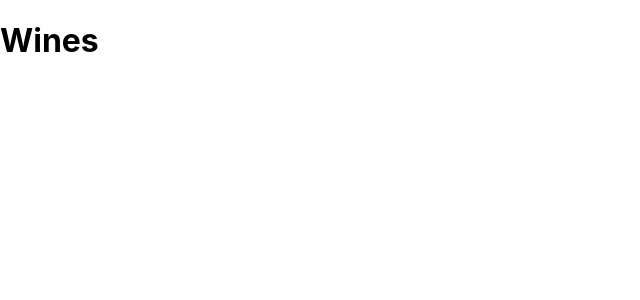
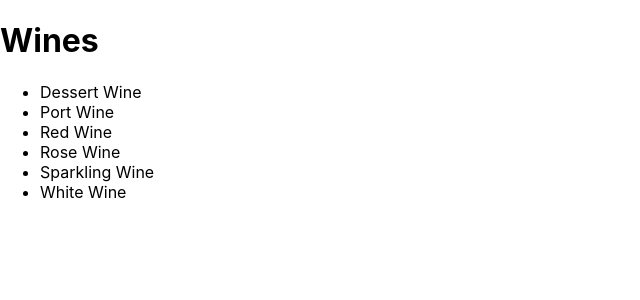
Before and after one commit to jiseung-kang/wine.vercel.com, a Next.js app: page /wines in a window 1280 px wide. Shown: the top 300 px of the page, without its empty margins (0-640 px from the left). Built offline with nearby package versions, Linux system fonts and the light colour scheme.

Commit message:
♻️  Refactoring Components

```diff
--- a/src/pages/wines/dessert.tsx
+++ b/src/pages/wines/dessert.tsx
@@ -15,7 +15,7 @@ const DessertWinePage: NextPage = () => {
 			<h1>Wine</h1>
 			<main>
 				{data.map((wineData: Wine) => {
-					return <WineCard key={`dessert-wine-list-${wineData.id}`} wineData={wineData} />;
+					return <WineCard key={`${name}-wine-list-${wineData.id}`} wineData={wineData} />;
 				})}
 			</main>
 		</div>
--- a/src/pages/wines/index.tsx
+++ b/src/pages/wines/index.tsx
@@ -4,6 +4,26 @@ const WinesPage: NextPage = () => {
 	return (
 		<div>
 			<h1>Wines</h1>
+			<ul>
+				<li>
+					<a href="wines/dessert">Dessert Wine</a>
+				</li>
+				<li>
+					<a href="wines/port">Port Wine</a>
+				</li>
+				<li>
+					<a href="wines/reds">Red Wine</a>
+				</li>
+				<li>
+					<a href="wines/rose">Rose Wine</a>
+				</li>
+				<li>
+					<a href="wines/sparkling">Sparkling Wine</a>
+				</li>
+				<li>
+					<a href="wines/whites">White Wine</a>
+				</li>
+			</ul>
 		</div>
 	);
 };
--- a/src/pages/wines/port.tsx
+++ b/src/pages/wines/port.tsx
@@ -15,7 +15,7 @@ const PortWinePage: NextPage = () => {
 			<h1>Wine</h1>
 			<main>
 				{data.map((wineData: Wine) => {
-					return <WineCard key={`port-wine-list-${wineData.id}`} wineData={wineData} />;
+					return <WineCard key={`${name}-wine-list-${wineData.id}`} wineData={wineData} />;
 				})}
 			</main>
 		</div>
--- a/src/pages/wines/reds.tsx
+++ b/src/pages/wines/reds.tsx
@@ -15,7 +15,7 @@ const RedWinePage: NextPage = () => {
 			<h1>Wine</h1>
 			<main>
 				{data.map((wineData: Wine) => {
-					return <WineCard key={`red-wine-list-${wineData.id}`} wineData={wineData} />;
+					return <WineCard key={`${name}-wine-list-${wineData.id}`} wineData={wineData} />;
 				})}
 			</main>
 		</div>
--- a/src/pages/wines/rose.tsx
+++ b/src/pages/wines/rose.tsx
@@ -15,7 +15,7 @@ const RoseWinePage: NextPage = () => {
 			<h1>Wine</h1>
 			<main>
 				{data.map((wineData: Wine) => {
-					return <WineCard key={`rose-wine-list-${wineData.id}`} wineData={wineData} />;
+					return <WineCard key={`${name}-wine-list-${wineData.id}`} wineData={wineData} />;
 				})}
 			</main>
 		</div>
--- a/src/pages/wines/sparkling.tsx
+++ b/src/pages/wines/sparkling.tsx
@@ -15,7 +15,7 @@ const SparklingWinePage: NextPage = () => {
 			<h1>Wine</h1>
 			<main>
 				{data.map((wineData: Wine) => {
-					return <WineCard key={`sparkling-wine-list-${wineData.id}`} wineData={wineData} />;
+					return <WineCard key={`${name}-wine-list-${wineData.id}`} wineData={wineData} />;
 				})}
 			</main>
 		</div>
--- a/src/pages/wines/whites.tsx
+++ b/src/pages/wines/whites.tsx
@@ -15,7 +15,7 @@ const WhiteWinePage: NextPage = () => {
 			<h1>Wine</h1>
 			<main>
 				{data.map((wineData: Wine) => {
-					return <WineCard key={`white-wine-list-${wineData.id}`} wineData={wineData} />;
+					return <WineCard key={`${name}-wine-list-${wineData.id}`} wineData={wineData} />;
 				})}
 			</main>
 		</div>
```
Also changed, not shown: src/pages/wine.tsx (deleted, +0 -11 lines), src/pages/wineandbeer.tsx (added, +19 -0 lines).
